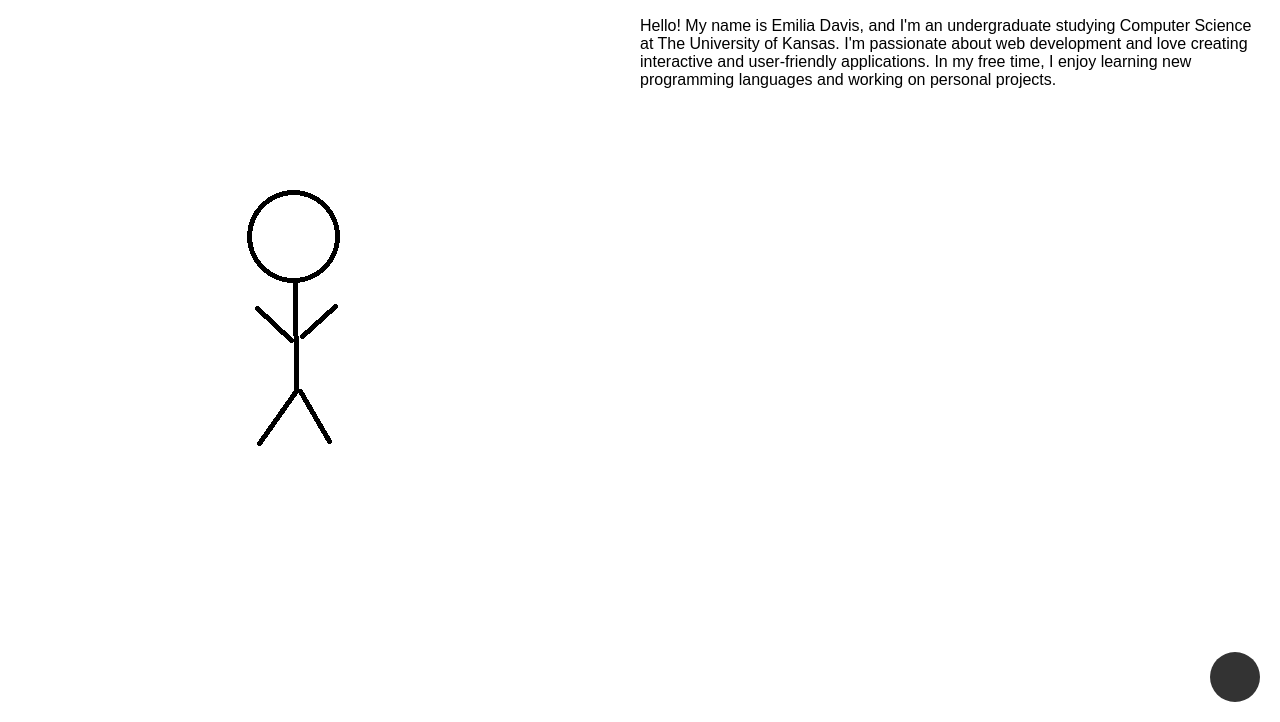
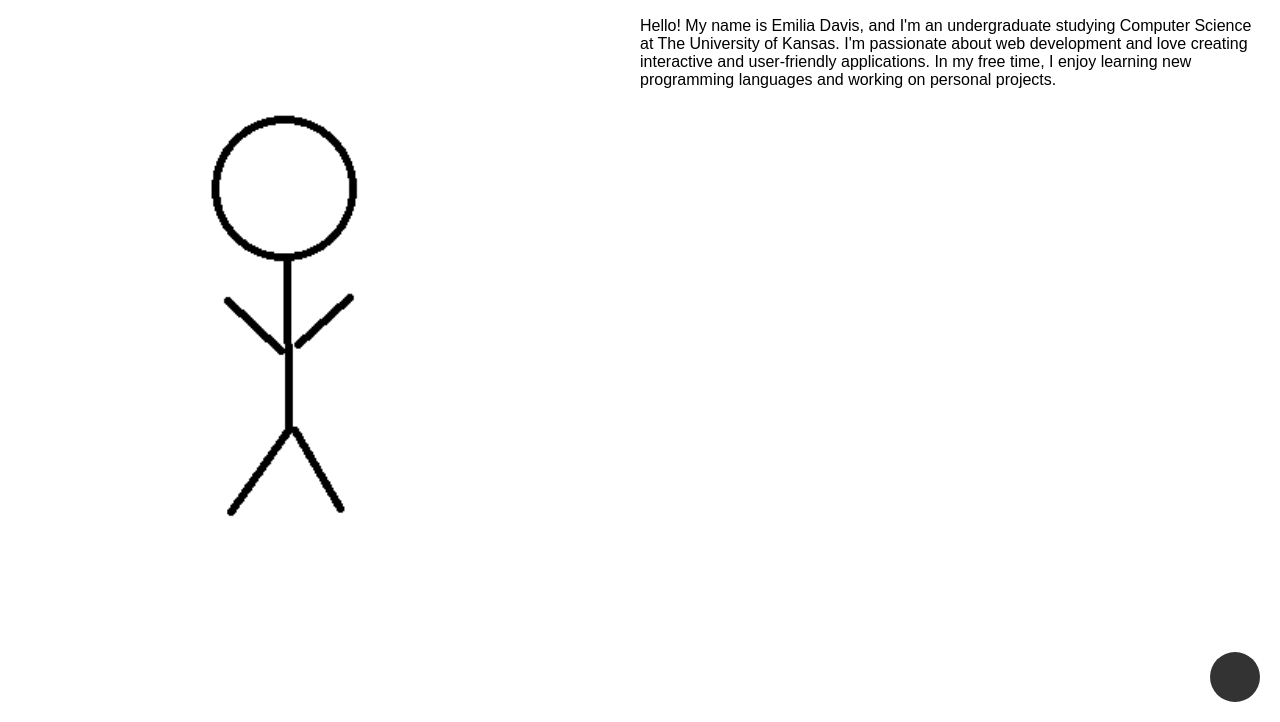
Before and after one commit to emi-davis/emi-davis.github.io, a plain HTML site: page aboutme.html in a window 1280 px wide. Shown: the part 78-800 px from the top of the page. Drawn offline with Linux system fonts and the light colour scheme.

Commit message:
added stretch to image

```diff
--- a/styles.css
+++ b/styles.css
@@ -60,6 +60,7 @@ body.dark-mode p {color: white;}
   justify-content: center;
 }
 
+/* divide up container for image and about me */
 .container {
   display: flex;
   height: 100vh;
@@ -72,9 +73,11 @@ body.dark-mode p {color: white;}
   align-items: center;
 }
 
+/* stretch to fit */
 .image-section img {
-  max-width: 100%;
-  height: auto;
+  width: 100%;
+  height: 100%;
+  object-fit: cover;
 }
 
 .text-section {
```
